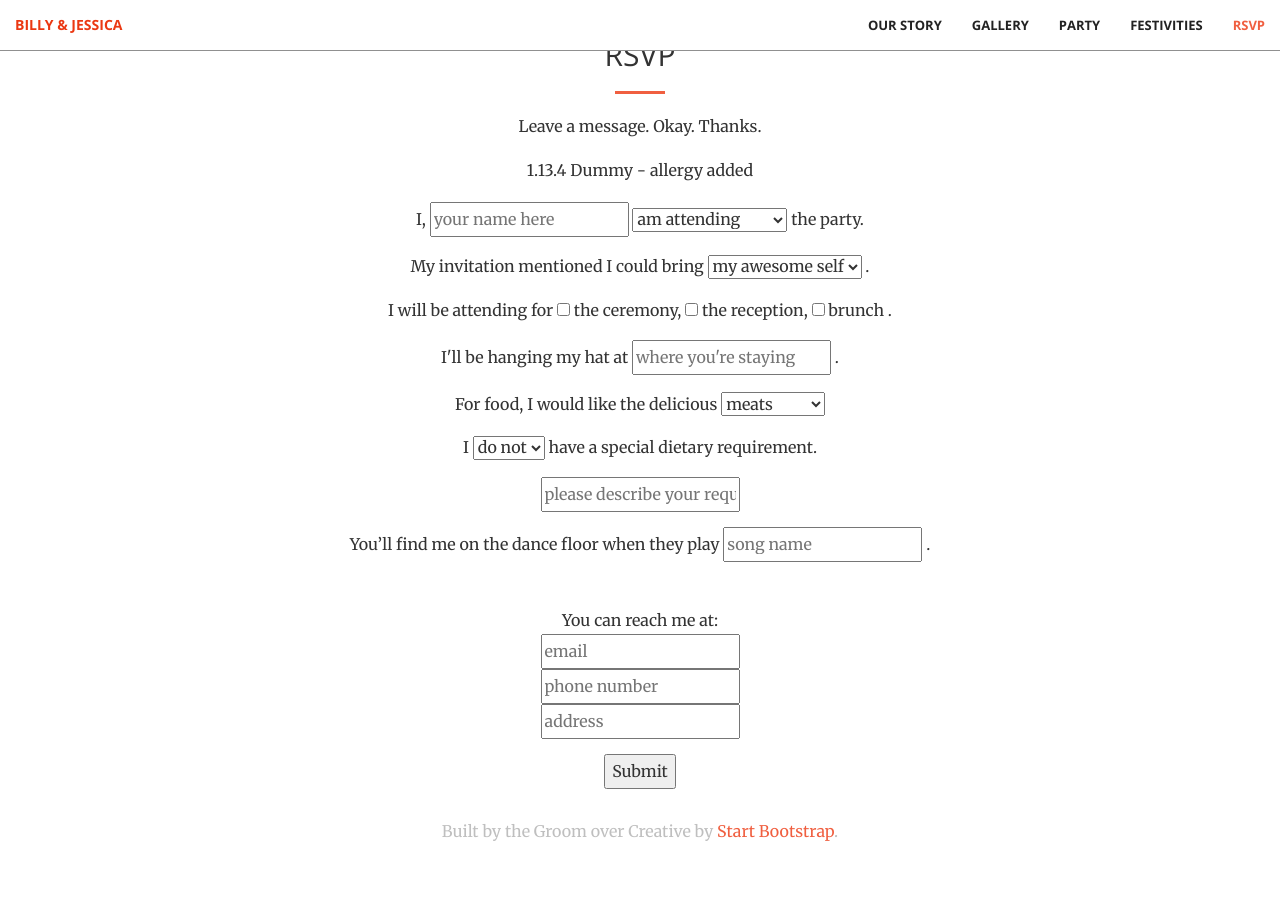
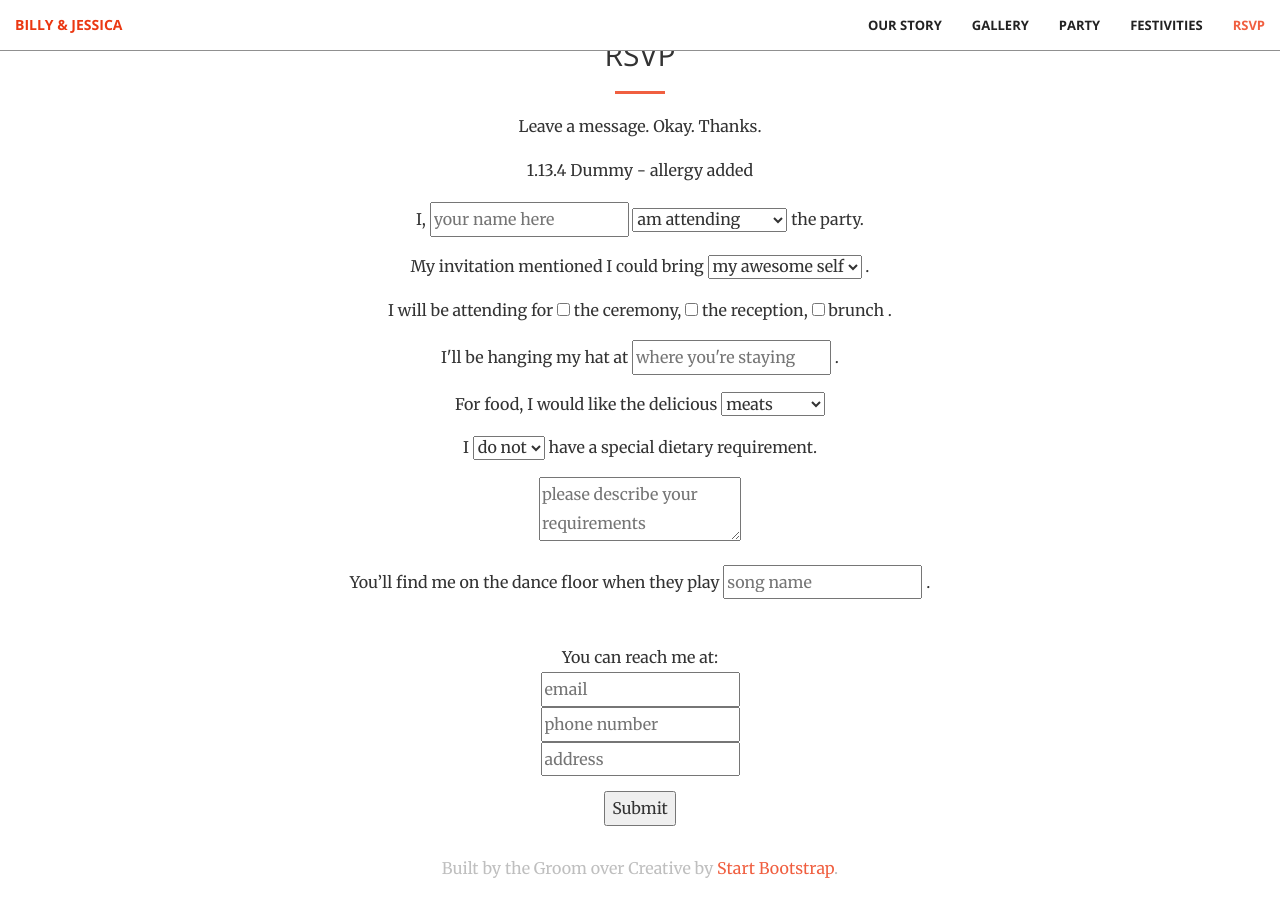
Before and after one commit to notbleh/wed-website, a Jekyll site: the page built from live.html, in a window 1280 px wide and 900 px high, scrolled down 2983 px. Built offline with Jekyll 4.4.1, drawn with Linux system fonts in a browser that asks for light colours; nearby versions of some CDN libraries; before the commit the page ends 3846 px from its top, so only the background shows below that.

Commit message:
Update rsvp1.html

```diff
--- a/_includes/rsvp1.html
+++ b/_includes/rsvp1.html
@@ -66,7 +66,7 @@
                             </div>
                             <!-- hide if no allergies -->
                             <div class="form-group">
-                                <input type="text" name="spdiet" id="spdiet" placeholder="please describe your requirements">
+                                <textarea type="text" name="spdiet" id="spdiet" placeholder="please describe your requirements"></textarea>
                             </div>
                             <!-- finish allergy hide -->
                             <div class="form-group">
```
